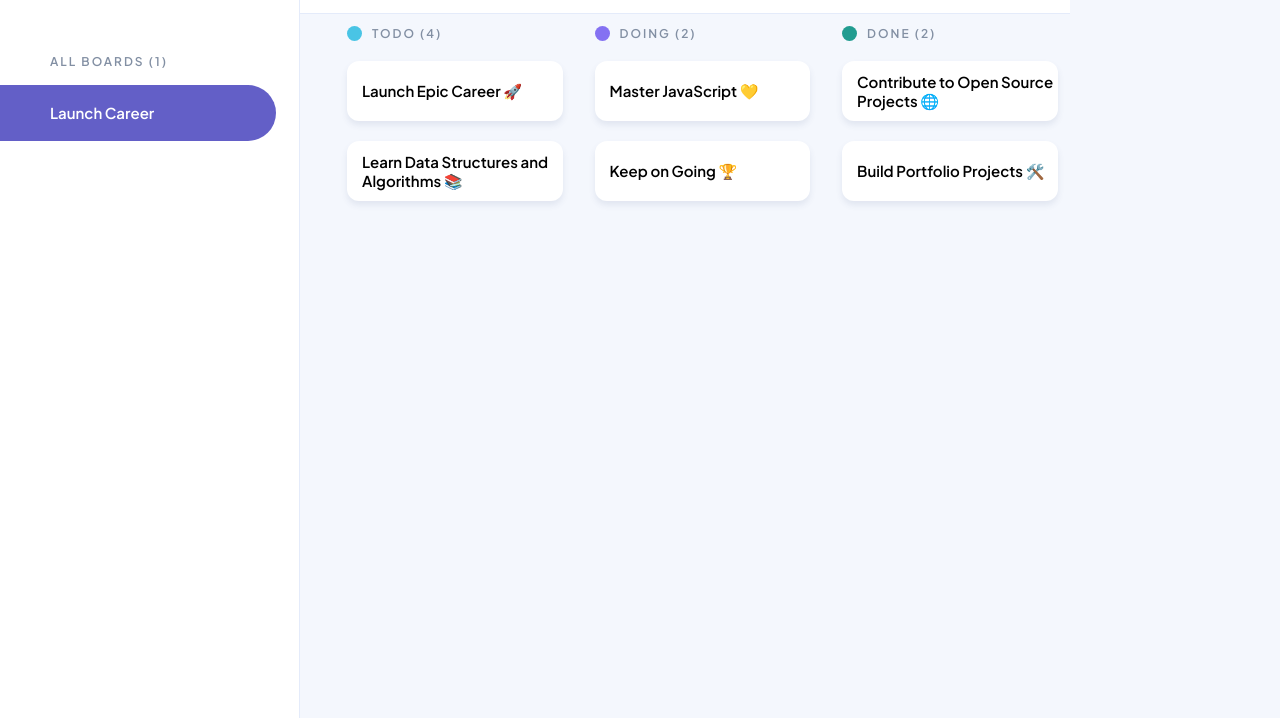
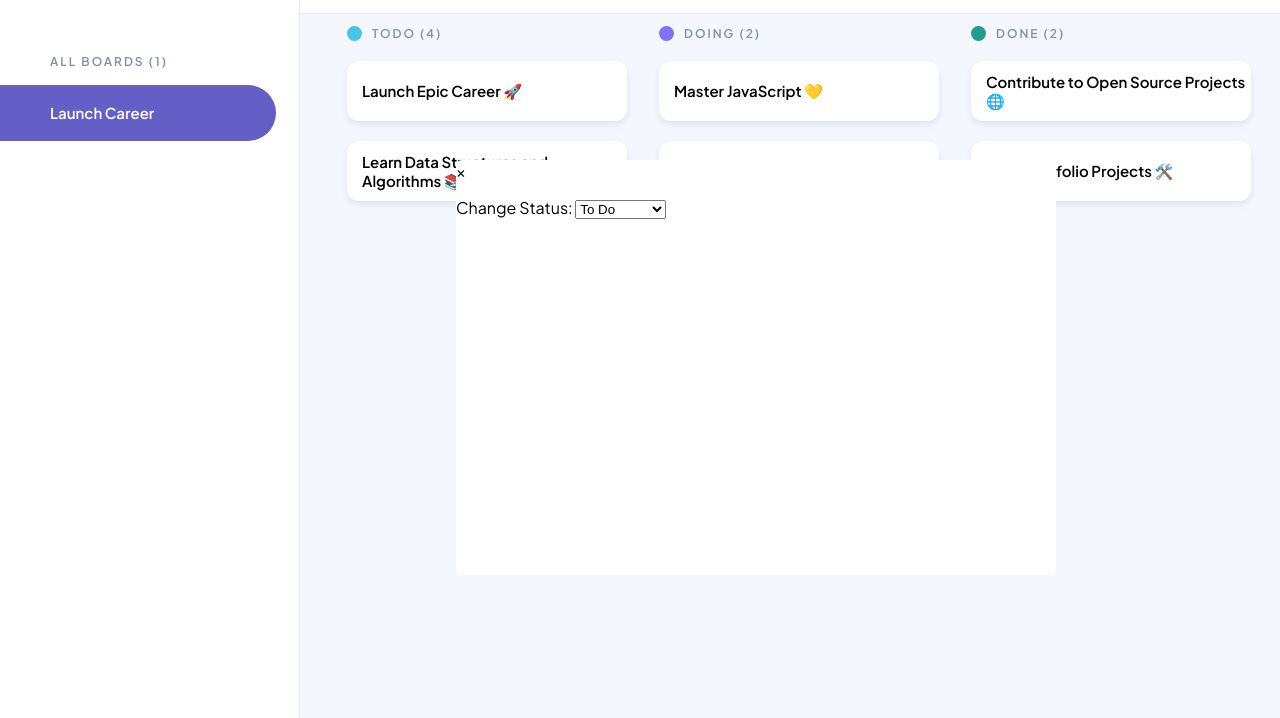
Before and after one commit to chelsigorridon/CHEGOR25091_PTO2502_GroupA_ChelsiGorridon_JSL04, a plain HTML site: page index.html in a window 1280 px wide. Shown: the part 82-800 px from the top of the page. Drawn offline with Linux system fonts and the light colour scheme.

Commit message:
Added Fixed position to Modal

```diff
--- a/Styles/zstyles.css
+++ b/Styles/zstyles.css
@@ -1,3 +1,16 @@
-.modal {
-  display: none;
+
+* {
+  box-sizing: border-box;
 }
+
+#task-modal {
+    width: 600px;
+    height: 415px;
+    border-radius: 6px;
+    background-color: #FFFFFF;
+    padding-top: 16px 16px 8px 8px;
+    position: fixed;
+    top: 242;
+    left: 456;
+
+}
```
